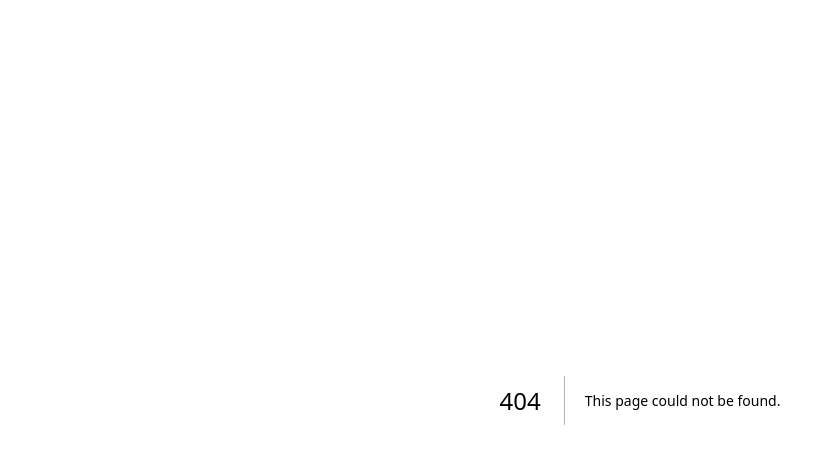
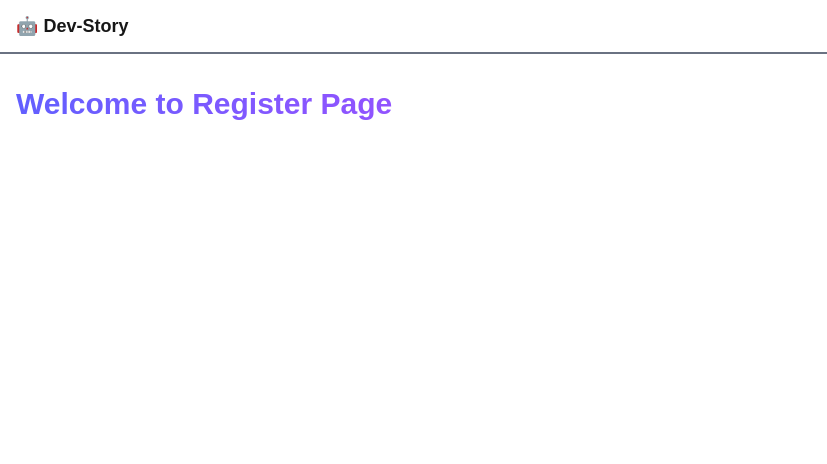
Before and after one commit to the-abed/next-first, a Next.js app: page /register in a window 1280 px wide. Before the commit this address had no page. Shown: the top 464 px of the page, without its empty margins (0-827 px from the left). Built offline with nearby package versions, Linux system fonts and the light colour scheme.

Commit message:
create pages

```diff
--- /dev/null
+++ b/src/app/about/contact/page.jsx
@@ -0,0 +1,12 @@
+import Title from '@/components/Title';
+import React from 'react';
+
+const Contact = () => {
+    return (
+        <div>
+            <Title>Contact Us</Title>
+        </div>
+    );
+};
+
+export default Contact;
--- /dev/null
+++ b/src/app/about/page.jsx
@@ -0,0 +1,12 @@
+import Title from '@/components/Title';
+import React from 'react';
+
+const About = () => {
+    return (
+        <div>
+            <Title> Welcome to About Page</Title>
+        </div>
+    );
+};
+
+export default About;
--- /dev/null
+++ b/src/app/about/teams/page.jsx
@@ -0,0 +1,12 @@
+import Title from '@/components/Title';
+import React from 'react';
+
+const Teams = () => {
+    return (
+        <div>
+            <Title>Our Teams</Title>
+        </div>
+    );
+};
+
+export default Teams;
--- a/src/app/layout.js
+++ b/src/app/layout.jsx
@@ -1,5 +1,6 @@
 import { Geist, Geist_Mono } from "next/font/google";
 import "./globals.css";
+import Header from "@/components/Header";
 
 const geistSans = Geist({
   variable: "--font-geist-sans",
@@ -12,8 +13,8 @@ const geistMono = Geist_Mono({
 });
 
 export const metadata = {
-  title: "Create Next App",
-  description: "Generated by create next app",
+  title: "Dev-Story",
+  description: "An app for showing developers stories around the world",
 };
 
 export default function RootLayout({ children }) {
@@ -22,7 +23,10 @@ export default function RootLayout({ children }) {
       <body
         className={`${geistSans.variable} ${geistMono.variable} antialiased`}
       >
+        <Header></Header>
+        <main className="container mx-auto px-4 py-8">
         {children}
+        </main>
       </body>
     </html>
   );
--- /dev/null
+++ b/src/app/login/page.jsx
@@ -0,0 +1,12 @@
+import Title from '@/components/Title';
+import React from 'react';
+
+const Login = () => {
+    return (
+        <div>
+           <Title>Welcome to Login Page</Title>
+        </div>
+    );
+};
+
+export default Login;
--- a/src/app/page.js
+++ b/src/app/page.js
@@ -3,7 +3,7 @@ import Image from "next/image";
 export default function Home() {
   return (
    <div>
-    Hello next
+    <h1 className="text-3xl font-bold underline">Hello Next</h1>
    </div>
   );
 }
--- /dev/null
+++ b/src/app/register/page.jsx
@@ -0,0 +1,12 @@
+import Title from '@/components/Title';
+import React from 'react';
+
+const register = () => {
+    return (
+        <div>
+            <Title>Welcome to Register Page</Title>
+        </div>
+    );
+};
+
+export default register;
--- /dev/null
+++ b/src/app/tutorials/page.jsx
@@ -0,0 +1,12 @@
+import Title from '@/components/Title';
+import React from 'react';
+
+const Tutorials = () => {
+    return (
+        <div>
+          <Title> Welcome to Tutorials Page</Title>
+        </div>
+    );
+};
+
+export default Tutorials;
--- /dev/null
+++ b/src/components/Header.jsx
@@ -0,0 +1,11 @@
+import React from "react";
+
+const Header = () => {
+  return (
+    <header className="px-4 py-3 border-b-2 border-gray-500">
+      <h1 className="text-lg font-semibold">🤖 Dev-Story</h1>
+    </header>
+  );
+};
+
+export default Header;
--- /dev/null
+++ b/src/components/Title.jsx
@@ -0,0 +1,11 @@
+import React from 'react';
+
+const Title = ({children}) => {
+    return (
+        <div className="text-3xl font-bold bg-clip-text text-transparent bg-gradient-to-r from-indigo-500 via-purple-500 to-pink-500">
+            {children}
+        </div>
+    );
+};
+
+export default Title;
```
